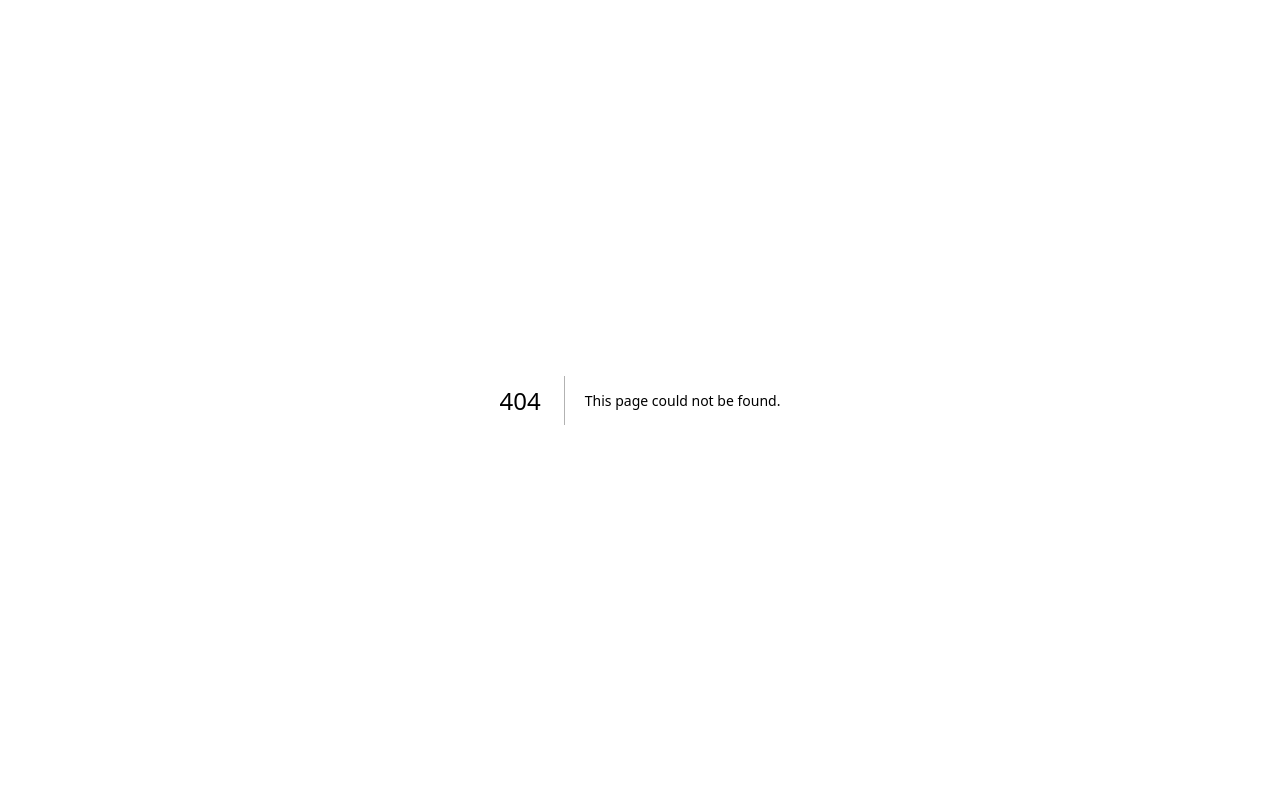
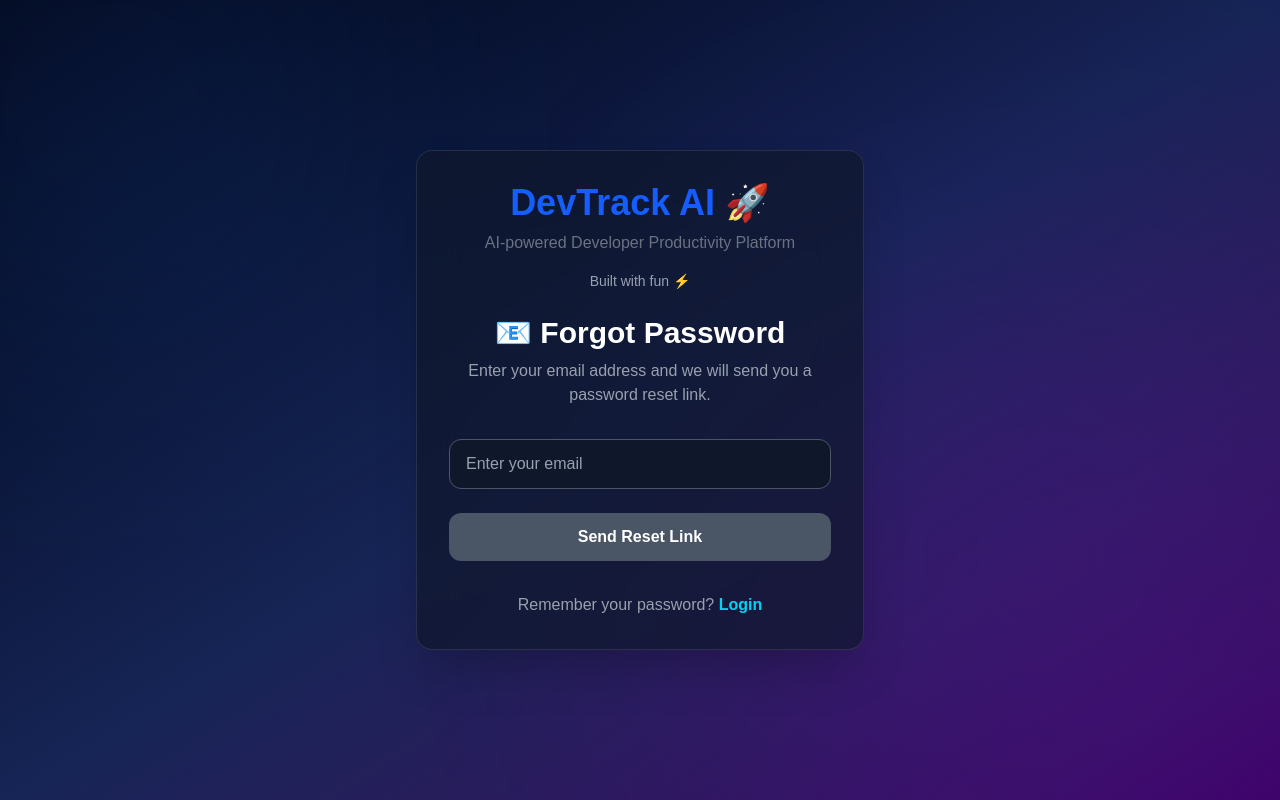
Before and after one commit to ShubhamReddy06/devtrack-ai, a Next.js app: page /forgot-password in a window 1280 px wide. Before the commit this address had no page. Built offline with nearby package versions, Linux system fonts and the light colour scheme.

Commit message:
feat: add forgot password page with email validation

```diff
--- /dev/null
+++ b/src/app/forgot-password/page.tsx
@@ -0,0 +1,108 @@
+"use client";
+
+import { useState } from "react";
+import Link from "next/link";
+
+import Logo from "@/components/common/Logo";
+import Input from "@/components/ui/Input";
+import Button from "@/components/ui/Button";
+
+export default function ForgotPasswordPage() {
+  const [email, setEmail] = useState("");
+  const [emailError, setEmailError] = useState("");
+  const [successMessage, setSuccessMessage] = useState("");
+
+  function handleResetPassword() {
+    setEmailError("");
+    setSuccessMessage("");
+
+    if (!email.trim()) {
+      setEmailError("Email is required");
+      return;
+    }
+
+    if (!email.includes("@")) {
+      setEmailError("Please enter a valid email address");
+      return;
+    }
+
+    console.log({
+      email,
+    });
+
+    setSuccessMessage("Password reset link sent successfully! 🎉");
+  }
+
+  return (
+    <div className="relative min-h-screen overflow-hidden bg-gradient-to-br from-slate-950 via-blue-950 to-purple-950">
+      {/* Background Blur */}
+      <div className="absolute -top-20 -left-20 h-96 w-96 rounded-full bg-blue-500 opacity-20 blur-[150px]" />
+      <div className="absolute bottom-0 right-0 h-[500px] w-[500px] rounded-full bg-purple-600 opacity-20 blur-[180px]" />
+
+      <div className="flex min-h-screen items-center justify-center px-4">
+        <div className="w-full max-w-md rounded-2xl border border-white/10 bg-slate-900/70 p-8 shadow-2xl backdrop-blur-xl">
+
+          {/* Logo */}
+          <div className="mb-6 flex justify-center">
+            <Logo />
+          </div>
+
+          {/* Heading */}
+          <h1 className="text-center text-3xl font-bold text-white">
+            📧 Forgot Password
+          </h1>
+
+          <p className="mt-2 mb-8 text-center text-gray-400">
+            Enter your email address and we will send you a password reset link.
+          </p>
+
+          {/* Email */}
+          <Input
+            type="email"
+            placeholder="Enter your email"
+            value={email}
+            onChange={(e) => {
+              setEmail(e.target.value);
+              setEmailError("");
+              setSuccessMessage("");
+            }}
+          />
+
+          {emailError && (
+            <p className="mt-2 text-sm text-red-500">
+              {emailError}
+            </p>
+          )}
+
+          {/* Button */}
+          <div className="mt-6">
+            <Button
+              onClick={handleResetPassword}
+              disabled={!email.trim()}
+            >
+              Send Reset Link
+            </Button>
+          </div>
+
+          {/* Success */}
+          {successMessage && (
+            <p className="mt-4 text-center font-medium text-green-500">
+              {successMessage}
+            </p>
+          )}
+
+          {/* Login Link */}
+          <p className="mt-8 text-center text-gray-400">
+            Remember your password?{" "}
+            <Link
+              href="/login"
+              className="font-semibold text-cyan-400 transition hover:text-cyan-300"
+            >
+              Login
+            </Link>
+          </p>
+        </div>
+      </div>
+    </div>
+  );
+}
```
Also changed, not shown: src/app/signup/page.tsx (added).
